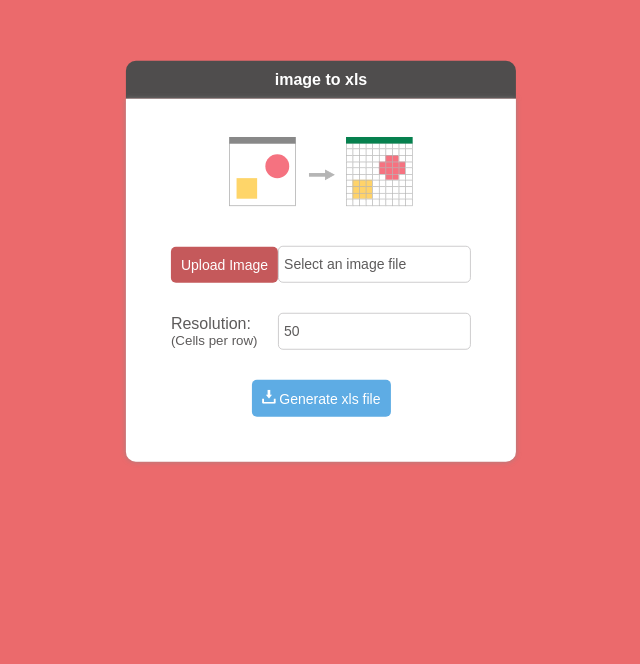
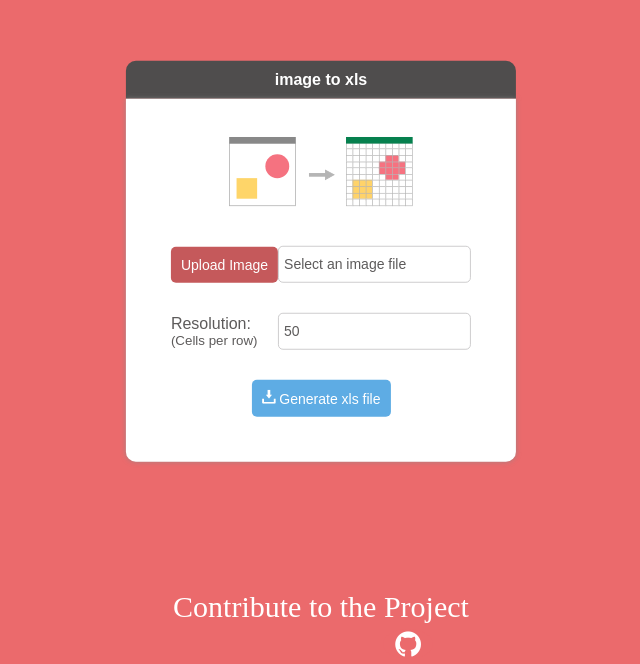
Before and after one commit to Funny-OpenSource-Projects/image-to-xls, a plain HTML site: page index.html in a window 1280 px wide. Shown: the part 136-800 px from the top of the page, without its empty margins (319-959 px from the left). Drawn offline with Linux system fonts and the light colour scheme.

Commit message:
Added link for contribute to this project with github icon

```diff
--- a/index.html
+++ b/index.html
@@ -1,5 +1,6 @@
 <html>
     <head>
+        <link rel="stylesheet" href="https://cdnjs.cloudflare.com/ajax/libs/font-awesome/4.7.0/css/font-awesome.min.css">
         <title>image2xls</title>
         <meta name="title" content="image2xls">
         <meta name="description" content="A simple tool to convert an image to xls file using colored cells.">
@@ -50,6 +51,10 @@
                 </div>
             </form>
         </div>
+        <div class="footer">
+            <a href="https://github.com/Funny-OpenSource-Projects/image-to-xls" target="_blank">Contribute to the Project
+        </div>
+        <a href="https://github.com/Funny-OpenSource-Projects/image-to-xls" target="_blank" class="fa fa-github"></a>
         <script>
 
             function download(){
--- a/styles.css
+++ b/styles.css
@@ -101,4 +101,41 @@
 
 body {
     background: #eb6a6c;
+
 }
+.footer {
+    position: fixed;
+    left: 0;
+    bottom: 40;
+    width: 100%;
+    font-size: 30px;
+    background-color: #eb6a6c;
+    color: white;
+    text-align: center;
+  }
+  .footer:hover{
+    opacity: 0.7;
+  }
+  a{
+    color: white;
+    text-decoration: none;
+  }
+  .fa {
+    position: fixed;
+    text-align: center;
+    margin: 5px 2px;
+    font-size: 30px;
+    bottom: 0;
+    left: 700px;
+    width: 50px;
+    border-radius: 50%;
+  }
+
+  /* Add a hover effect if you want */
+  .fa:hover {
+    opacity: 0.7;
+  }
+  .fa-github {
+    background: #eb6a6c;
+    color: white;
+  }
```
